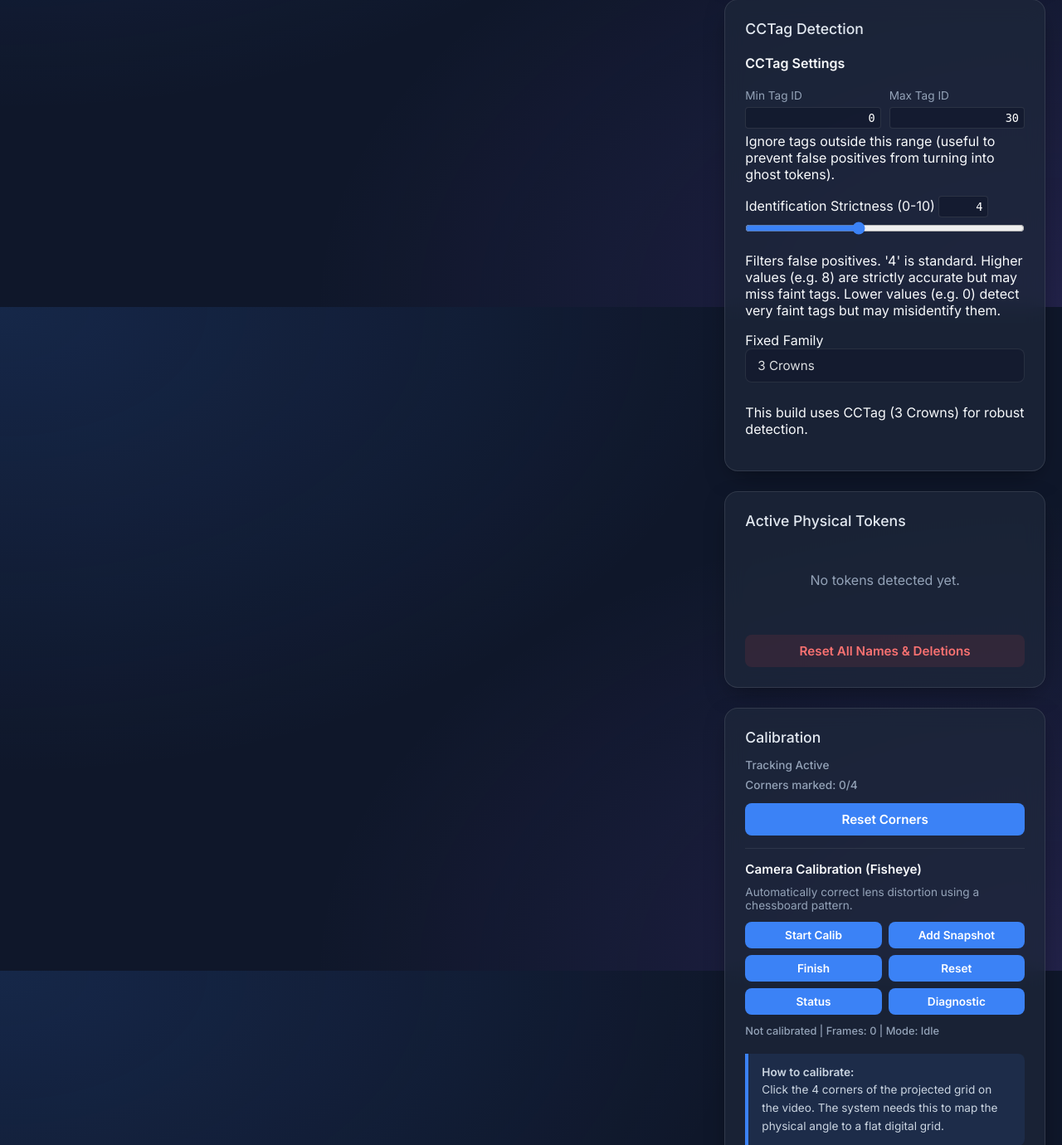
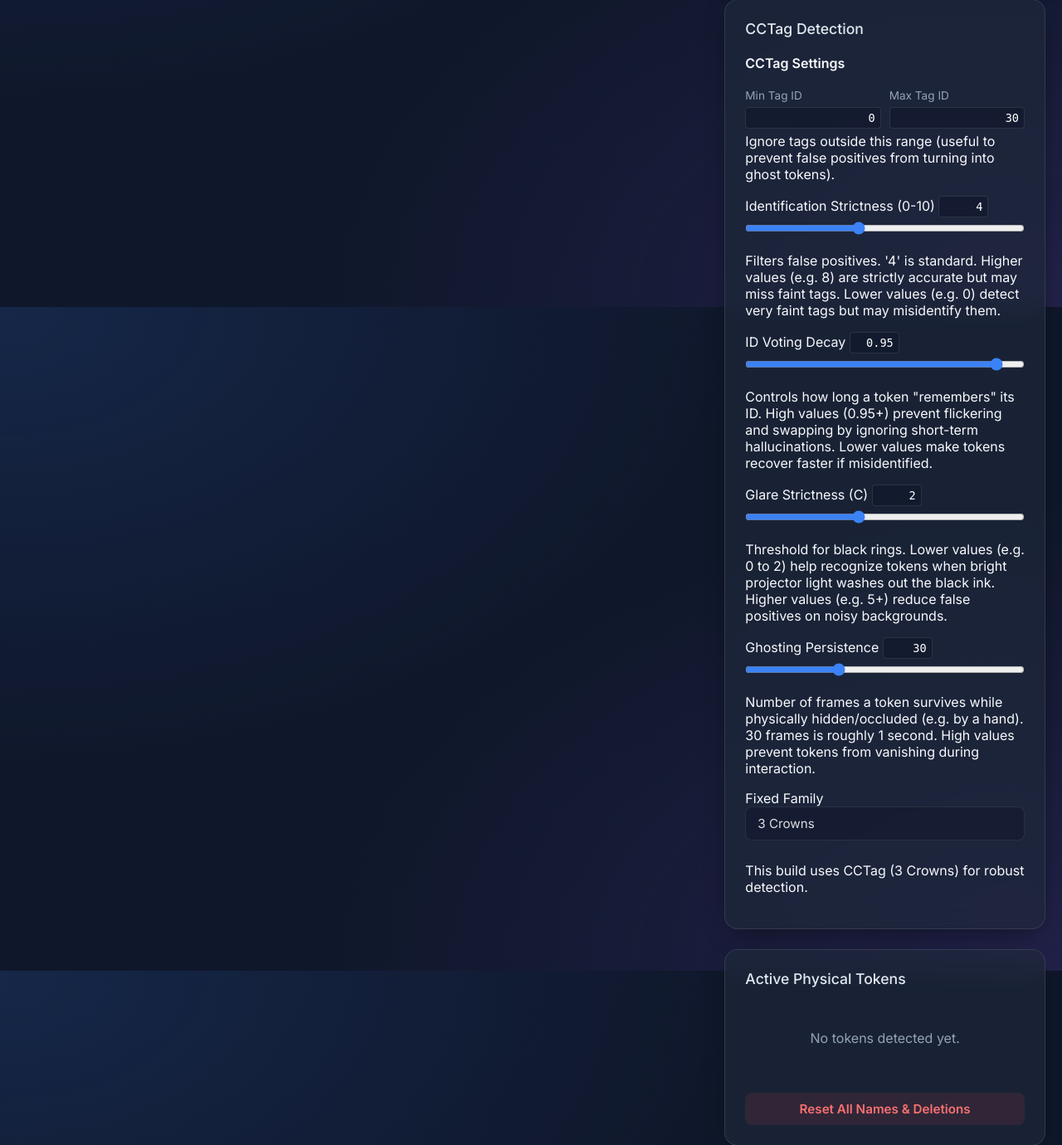
Before and after one commit to NazarBorodavka/owlbear-sync, a Flask app: page / in a window 1280 px wide. Shown: the part 2030-3410 px from the top of the page at 83% size. Run offline with Flask 3, Linux system fonts and the light colour scheme; some libraries are stand-ins or nearby versions.

Commit message:
feat: add configurable parameters for ID voting decay, adaptive thresholding, and ghosting persistence in tracking settings

```diff
--- a/tracker/app.py
+++ b/tracker/app.py
@@ -129,6 +129,9 @@ def load_config_from_disk():
                 cctag_min_id = int(c.get('cctag_min_id', 0))
                 cctag_max_id = int(c.get('cctag_max_id', 9))
                 cctag_min_ident_proba = float(c.get('cctag_min_ident_proba', 1e-6))
+                cctag_id_voting_decay = float(c.get('cctag_id_voting_decay', 0.95))
+                cctag_adaptive_thresh_c = float(c.get('cctag_adaptive_thresh_c', 2.0))
+                cctag_ghosting_frames = int(c.get('cctag_ghosting_frames', 30))
                 if 'password' in c:
                     USER_DATA["admin"] = c['password']
                 distortion_k1 = c.get('distortion_k1', 0.0)
@@ -195,6 +198,9 @@ def save_config_to_disk():
         'cctag_min_id': cctag_min_id,
         'cctag_max_id': cctag_max_id,
         'cctag_min_ident_proba': cctag_min_ident_proba,
+        'cctag_id_voting_decay': cctag_id_voting_decay,
+        'cctag_adaptive_thresh_c': cctag_adaptive_thresh_c,
+        'cctag_ghosting_frames': cctag_ghosting_frames,
         'token_aliases': token_aliases,
         'password': USER_DATA.get("admin", "admin"),
         'calibration_model': calibration_model,
@@ -253,6 +259,9 @@ cctag_min_area = 100.0
 cctag_min_id = 0
 cctag_max_id = 9
 cctag_min_ident_proba = 1e-6
+cctag_id_voting_decay = 0.95
+cctag_adaptive_thresh_c = 2.0
+cctag_ghosting_frames = 30
 manual_blank = False
 
 # Performance optimization: Cache for software exposure table
@@ -512,7 +521,7 @@ def get_video_stream():
         for token_id in list(get_video_stream.tracked_tokens.items()):
             if token_id[0] not in matched_tokens:
                 get_video_stream.tracked_tokens[token_id[0]]["missed"] += 1
-                if get_video_stream.tracked_tokens[token_id[0]]["missed"] > 30: # ~1.0 second ghosting persistence
+                if get_video_stream.tracked_tokens[token_id[0]]["missed"] > cctag_ghosting_frames: # default ~1.0 second ghosting persistence
                     del get_video_stream.tracked_tokens[token_id[0]]
 
         # --- SLOW RECOGNIZER: ID assignment via CCTag ---
@@ -548,7 +557,7 @@ def get_video_stream():
                 cv2.ADAPTIVE_THRESH_GAUSSIAN_C,
                 cv2.THRESH_BINARY,
                 block_size,
-                2 # Lower C to retain black rings that are heavily washed out by projection glare
+                cctag_adaptive_thresh_c # Tunes strictness of black vs projection glare
             )
 
             # 3. CCTag prefers smooth sub-pixel gradients rather than harsh binary stairs.
@@ -573,9 +582,9 @@ def get_video_stream():
                             if "id_votes" not in t_data:
                                 t_data["id_votes"] = {}
 
-                            # Exponentially decay historical votes (5% per cycle) to remember history longer
+                            # Exponentially decay historical votes to remember history longer
                             for k in list(t_data["id_votes"].keys()):
-                                t_data["id_votes"][k] *= 0.95
+                                t_data["id_votes"][k] *= cctag_id_voting_decay
                                 if t_data["id_votes"][k] < 0.1:
                                     del t_data["id_votes"][k]
 
@@ -1060,6 +1069,7 @@ def update_settings():
     global auto_blank, token_aliases
     global camera_url, manual_blank, flip_x, flip_y
     global CCTAG_AVAILABLE, cctag_min_area, cctag_min_id, cctag_max_id, cctag_min_ident_proba
+    global cctag_id_voting_decay, cctag_adaptive_thresh_c, cctag_ghosting_frames
 
     data = request.json
     if 'camera_url' in data:
@@ -1079,6 +1089,18 @@ def update_settings():
             cctag_min_ident_proba = float(data['cctag_min_ident_proba'])
         except Exception:
             pass
+    if 'cctag_id_voting_decay' in data:
+        try:
+            cctag_id_voting_decay = float(data['cctag_id_voting_decay'])
+        except Exception: pass
+    if 'cctag_adaptive_thresh_c' in data:
+        try:
+            cctag_adaptive_thresh_c = float(data['cctag_adaptive_thresh_c'])
+        except Exception: pass
+    if 'cctag_ghosting_frames' in data:
+        try:
+            cctag_ghosting_frames = int(data['cctag_ghosting_frames'])
+        except Exception: pass
     if 'distortion_k1' in data: distortion_k1 = float(data['distortion_k1'])
     if 'zoom' in data: zoom_level = float(data['zoom'])
     if 'offset_x' in data: offset_x = float(data['offset_x'])
--- a/tracker/templates/index.html
+++ b/tracker/templates/index.html
@@ -546,6 +546,30 @@
                             <p class="help-text">Filters false positives. '4' is standard. Higher values (e.g. 8) are strictly accurate but may miss faint tags. Lower values (e.g. 0) detect very faint tags but may misidentify them.</p>
                         </div>
                         <div class="control-group" style="margin-top: 15px;">
+                            <label><span>ID Voting Decay</span> <input type="number" id="val_cctag_id_voting_decay"
+                                    value="0.95" step="0.01" min="0.5" max="0.99" class="val-input"
+                                    oninput="syncSlider(this, 'cctag_id_voting_decay'); updateSettings()"></label>
+                            <input type="range" id="cctag_id_voting_decay" min="0.5" max="0.99" step="0.01" value="0.95"
+                                oninput="updateVal('cctag_id_voting_decay')">
+                            <p class="help-text">Controls how long a token "remembers" its ID. High values (0.95+) prevent flickering and swapping by ignoring short-term hallucinations. Lower values make tokens recover faster if misidentified.</p>
+                        </div>
+                        <div class="control-group" style="margin-top: 15px;">
+                            <label><span>Glare Strictness (C)</span> <input type="number" id="val_cctag_adaptive_thresh_c"
+                                    value="2" step="1" min="-10" max="20" class="val-input"
+                                    oninput="syncSlider(this, 'cctag_adaptive_thresh_c'); updateSettings()"></label>
+                            <input type="range" id="cctag_adaptive_thresh_c" min="-10" max="20" step="1" value="2"
+                                oninput="updateVal('cctag_adaptive_thresh_c')">
+                            <p class="help-text">Threshold for black rings. Lower values (e.g. 0 to 2) help recognize tokens when bright projector light washes out the black ink. Higher values (e.g. 5+) reduce false positives on noisy backgrounds.</p>
+                        </div>
+                        <div class="control-group" style="margin-top: 15px;">
+                            <label><span>Ghosting Persistence</span> <input type="number" id="val_cctag_ghosting_frames"
+                                    value="30" step="1" min="1" max="90" class="val-input"
+                                    oninput="syncSlider(this, 'cctag_ghosting_frames'); updateSettings()"></label>
+                            <input type="range" id="cctag_ghosting_frames" min="1" max="90" step="1" value="30"
+                                oninput="updateVal('cctag_ghosting_frames')">
+                            <p class="help-text">Number of frames a token survives while physically hidden/occluded (e.g. by a hand). 30 frames is roughly 1 second. High values prevent tokens from vanishing during interaction.</p>
+                        </div>
+                        <div class="control-group" style="margin-top: 15px;">
                             <label><span>Fixed Family</span>
                                 <input type="text" id="cctag_family_display" class="val-input" value="3 Crowns"
                                     readonly style="width: 100%; text-align: left; opacity: 0.85;">
@@ -791,7 +815,10 @@
                 cctag_family: '3 crowns',
                 cctag_min_id: document.getElementById('cctag_min_id').value,
                 cctag_max_id: document.getElementById('cctag_max_id').value,
-                cctag_min_ident_proba: Math.pow(10, parseFloat(document.getElementById('cctag_min_ident_proba').value) - 10)
+                cctag_min_ident_proba: Math.pow(10, parseFloat(document.getElementById('cctag_min_ident_proba').value) - 10),
+                cctag_id_voting_decay: parseFloat(document.getElementById('cctag_id_voting_decay').value),
+                cctag_adaptive_thresh_c: parseFloat(document.getElementById('cctag_adaptive_thresh_c').value),
+                cctag_ghosting_frames: parseInt(document.getElementById('cctag_ghosting_frames').value)
             };
 
             // Update UI numeric inputs
@@ -863,7 +890,10 @@
                 cctag_family: '3 crowns',
                 cctag_min_id: document.getElementById('cctag_min_id').value,
                 cctag_max_id: document.getElementById('cctag_max_id').value,
-                cctag_min_ident_proba: Math.pow(10, parseFloat(document.getElementById('cctag_min_ident_proba').value) - 10)
+                cctag_min_ident_proba: Math.pow(10, parseFloat(document.getElementById('cctag_min_ident_proba').value) - 10),
+                cctag_id_voting_decay: parseFloat(document.getElementById('cctag_id_voting_decay').value),
+                cctag_adaptive_thresh_c: parseFloat(document.getElementById('cctag_adaptive_thresh_c').value),
+                cctag_ghosting_frames: parseInt(document.getElementById('cctag_ghosting_frames').value)
             };
             localStorage.setItem('owlbearTrackerConfig', JSON.stringify(config));
         }
@@ -888,6 +918,18 @@
                         if (mappedVal < 1) mappedVal = Math.max(0, Math.round(10 + Math.log10(mappedVal)));
                         document.getElementById('cctag_min_ident_proba').value = mappedVal;
                         document.getElementById('val_cctag_min_ident_proba').value = mappedVal;
+                    }
+                    if (config.cctag_id_voting_decay !== undefined) {
+                        document.getElementById('cctag_id_voting_decay').value = config.cctag_id_voting_decay;
+                        document.getElementById('val_cctag_id_voting_decay').value = config.cctag_id_voting_decay;
+                    }
+                    if (config.cctag_adaptive_thresh_c !== undefined) {
+                        document.getElementById('cctag_adaptive_thresh_c').value = config.cctag_adaptive_thresh_c;
+                        document.getElementById('val_cctag_adaptive_thresh_c').value = config.cctag_adaptive_thresh_c;
+                    }
+                    if (config.cctag_ghosting_frames !== undefined) {
+                        document.getElementById('cctag_ghosting_frames').value = config.cctag_ghosting_frames;
+                        document.getElementById('val_cctag_ghosting_frames').value = config.cctag_ghosting_frames;
                     }
                     if (config.exposure !== undefined) document.getElementById('exposure').value = config.exposure;
                     if (config.contrast !== undefined) document.getElementById('contrast').value = config.contrast;
```
